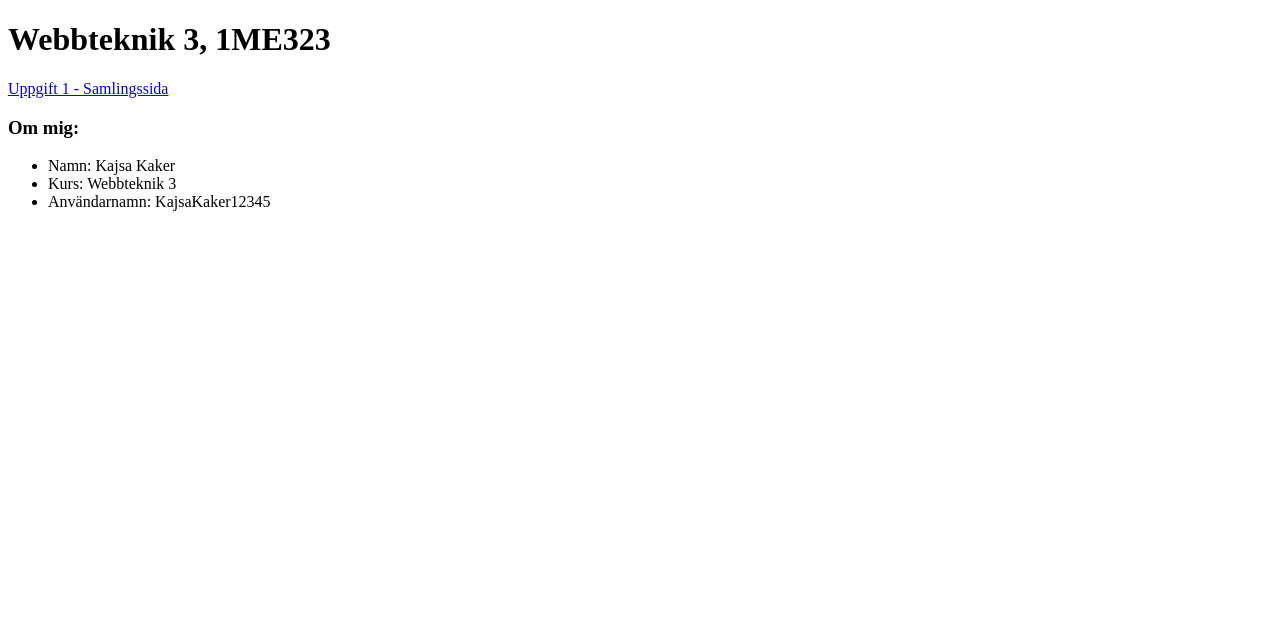
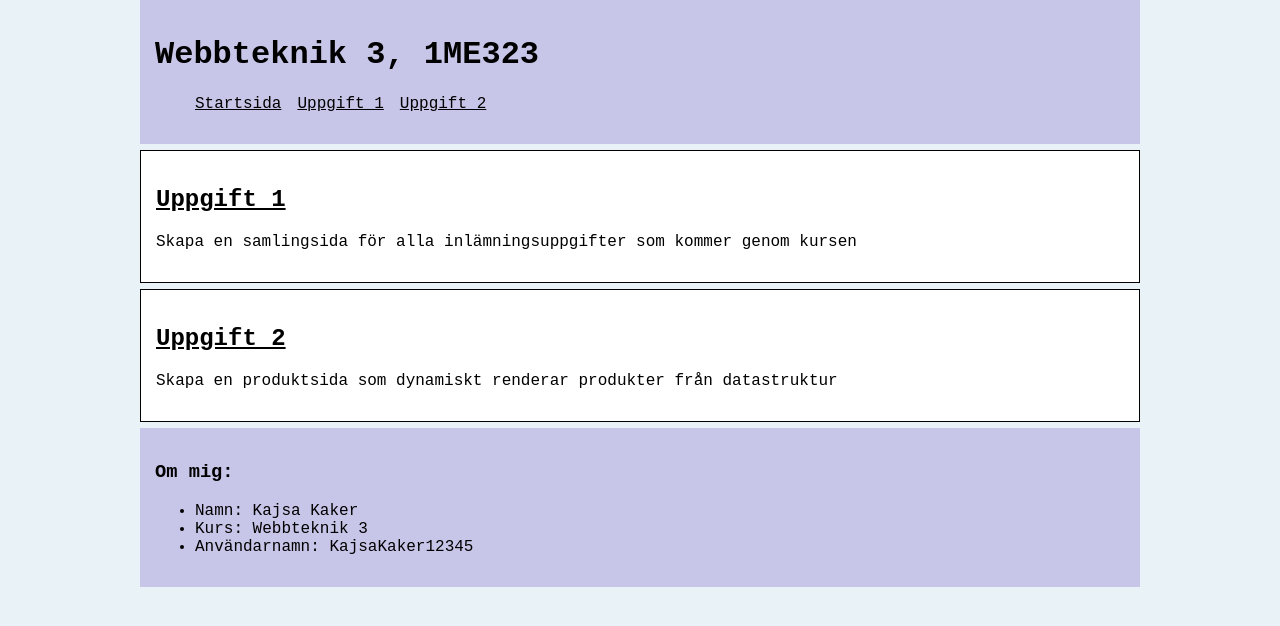
Before and after one commit to KajsaKaker12345/assignments, a plain HTML site: page index.html in a window 1280 px wide. Drawn offline with Linux system fonts and the light colour scheme.

Commit message:
card and nav

```diff
--- a/assignments.js
+++ b/assignments.js
@@ -1,14 +1,14 @@
 export const assignments = [
     {
     id: "assignment1",
-    title: "Uppgift 1 - Samlingssida",
+    title: "Uppgift 1 ",
     link: "assignment1/index.html",
     description: "Skapa en samlingsida för alla inlämningsuppgifter som kommer genom kursen"
 },
 {
     id: "assignment2",
-    title: "Uppgift 2 - Produktsida med kundvagn",
+    title: "Uppgift 2 ",
     link: "",
     description: "Skapa en produktsida som dynamiskt renderar produkter från datastruktur"
-}
+},
 ];
--- /dev/null
+++ b/card.js
@@ -0,0 +1,26 @@
+import { assignments } from "./assignments.js";
+// funktion skapa kort
+
+console.log("testcards")
+export function createCards() {
+    for (const a of assignments) {
+        //skapandet av elementen
+        const container = document.getElementById("assignments-cards");
+        const div = document.createElement("div");
+        div.classList.add("card");
+
+        const h2 = document.createElement("h2");
+        const link = document.createElement("a");
+        link.href = a.link;
+        link.textContent = a.title;
+        const p = document.createElement("p");
+        p.textContent = a.description;
+
+        // lägga alla element där de ska va
+        h2.append(link);
+        div.append(h2);
+        div.append(p);
+        container.append(div);
+    }
+}
+createCards();
--- a/global.css
+++ b/global.css
@@ -0,0 +1,34 @@
+header, footer {
+    background-color: rgb(200, 198, 232);
+    padding: 15px;
+}
+body {
+    background-color: rgb(233, 242, 246);
+    font-family: 'Courier New', Courier, monospace;
+    margin: auto;
+    padding: 0;
+    max-width: 1000px;
+}
+.card {
+    background-color: white;
+    padding: 15px;
+    border: 1px solid black;
+    margin: 6px 0 6px 0;
+}
+a {
+    color: black;
+}
+a.active {
+    color: rgb(230, 227, 233);
+}
+#list {
+    text-decoration: none;
+    display: flex;
+    list-style: none;
+    gap: 1em;
+}
+#list a:hover {
+    background-color: aliceblue;
+    transition: 0.3s;
+
+}
--- a/global.js
+++ b/global.js
@@ -1,4 +1,20 @@
 import {assignments} from "./assignments.js";
-const global = document.getElementById("global");
 
-global.innerHTML = `<a href="${assignments[0].link}">${assignments[0].title}</a>`;
+// generera navigationen
+export function createNavigation() {
+const globalList = document.getElementById("list");
+
+if (!globalList) return;
+
+for (const a of assignments) {
+const li = document.createElement("li")
+const link = document.createElement("a")
+link.href = a.link;
+link.textContent = a.title;
+
+li.append(link);
+globalList.append(li);
+}
+}
+
+createNavigation();
--- a/index.html
+++ b/index.html
@@ -4,27 +4,33 @@
     <meta charset="UTF-8">
     <meta name="viewport" content="width=device-width, initial-scale=1.0">
     <title>Document</title>
+    <link rel="stylesheet" href="global.css">
+    <script type="module" src="card.js"></script>
     <script type="module" src="global.js"></script>
     <script type="module" src="assignments.js"></script>
+
 </head>
 <body>
     <header>
         <h1>Webbteknik 3, 1ME323</h1>
-        <nav id="global"></nav>
+        <nav id="global">
+            <ul id="list">
+                <li><a href="../index.html">Startsida</a></li>
+            </ul>
+        </nav>
     </header>
     <main>
-        <section id="assignments">
+        <section id="assignments-cards">
 
         </section>
 
-        <section>
-            <h3>Om mig:</h3>
+    </main>
+    <footer>
+        <h3>Om mig:</h3>
             <ul>
                 <li>Namn: Kajsa Kaker</li>
                 <li>Kurs: Webbteknik 3</li>
                 <li>Användarnamn: KajsaKaker12345</li>
-            </ul>
-        </section>
-    </main>
+            </ul></footer>
 </body>
 </html>
```
Also changed, not shown: assignment1/index.html (+12 -2 lines), main.js (+3 -6 lines).
